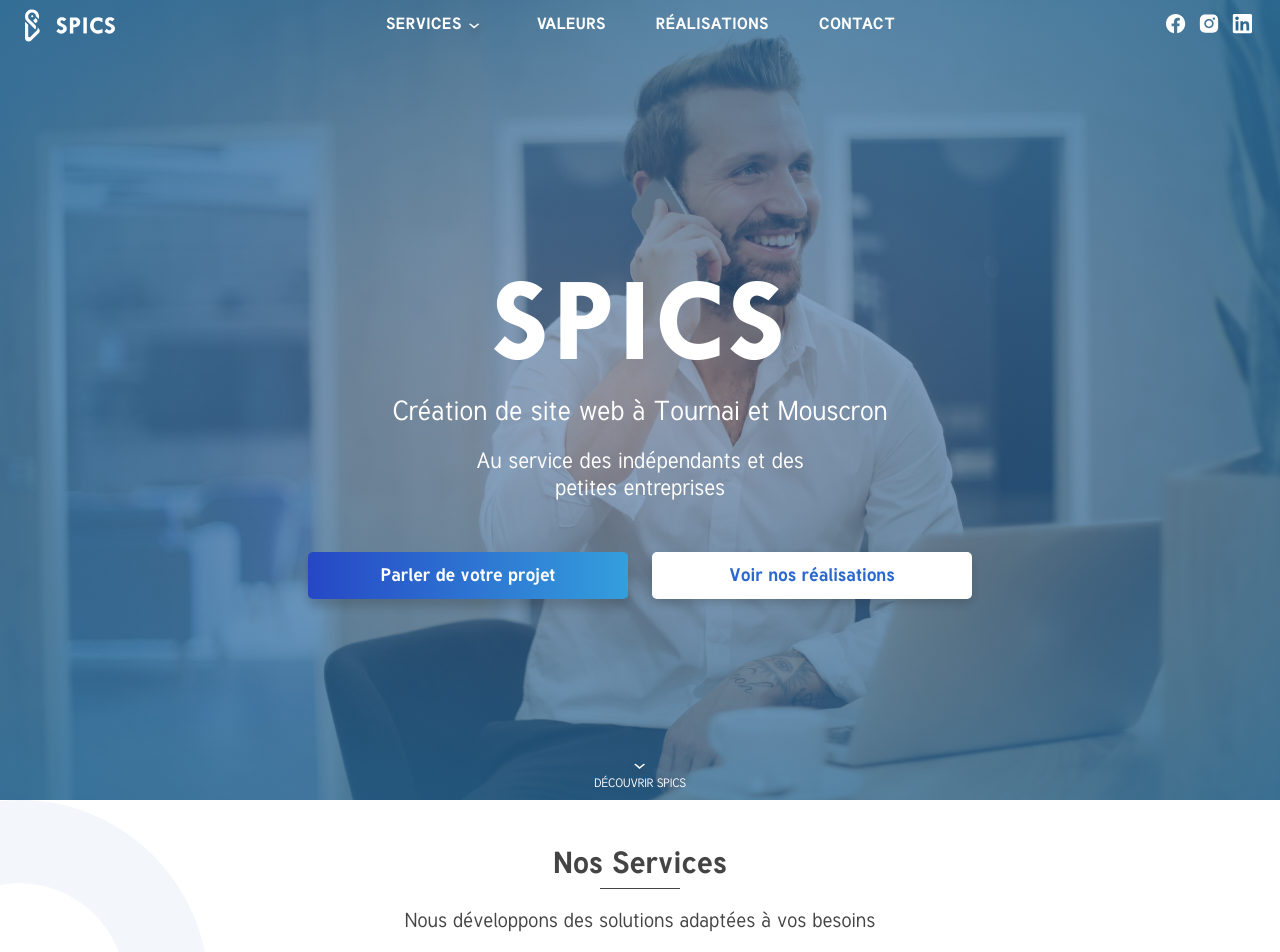
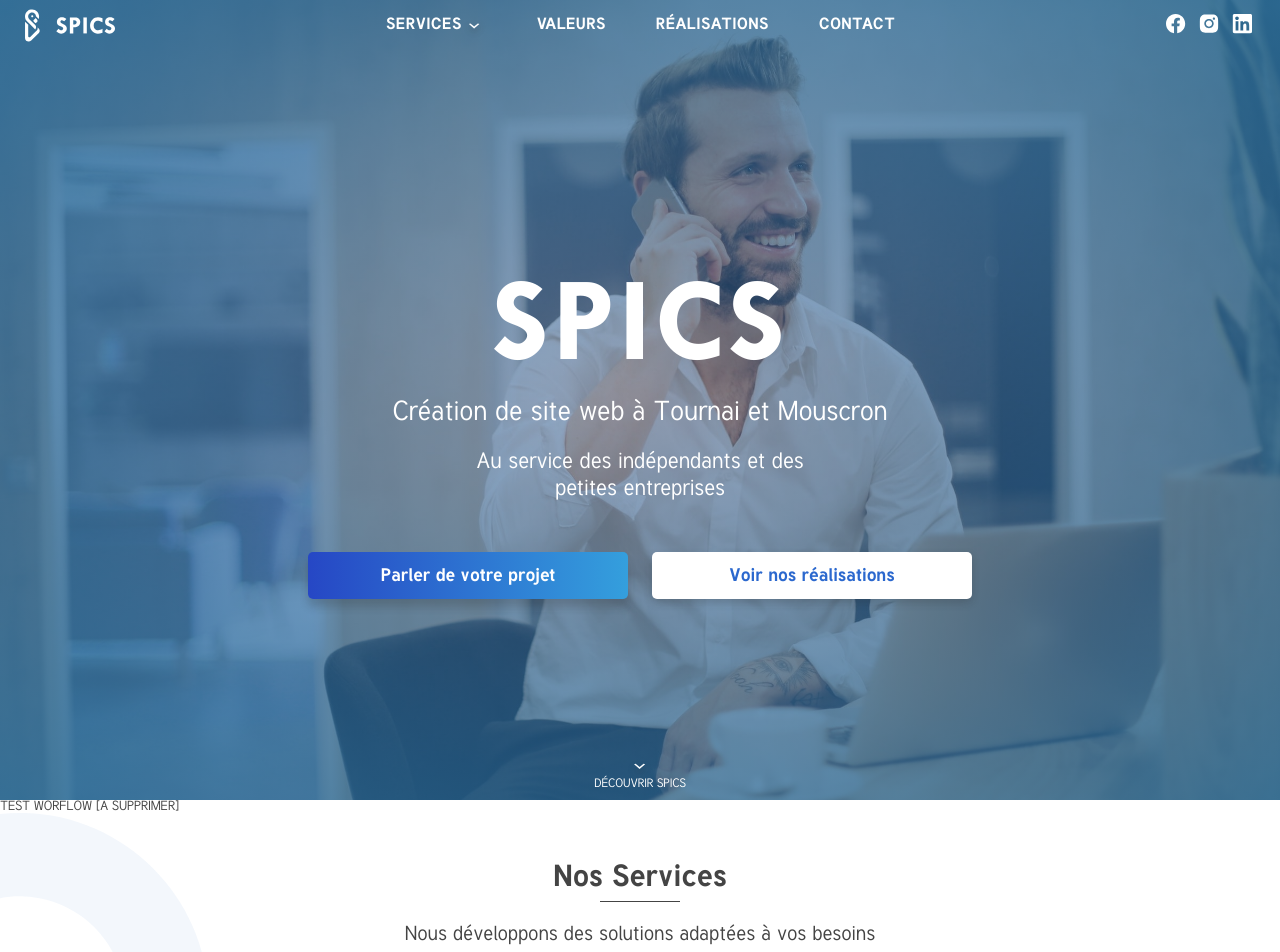
Before and after one commit to loiclecolier/spics, a Next.js app: page / in a window 1280 px wide. Shown: the top 952 px of the page. Built offline with nearby package versions, Linux system fonts and the light colour scheme.

Commit message:
test workflow

```diff
--- a/pages/index.js
+++ b/pages/index.js
@@ -41,6 +41,7 @@ export default function Home() {
       <Hero />
 
       <main>
+        <h1>TEST WORFLOW [A SUPPRIMER]</h1>
         <Services />
         <CTAContact hasButton={true} />
         <Valeurs />
```
